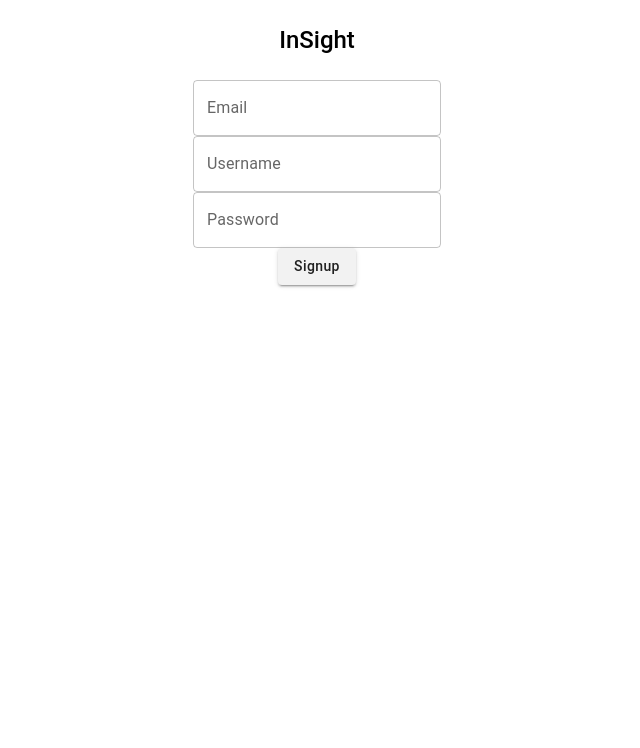
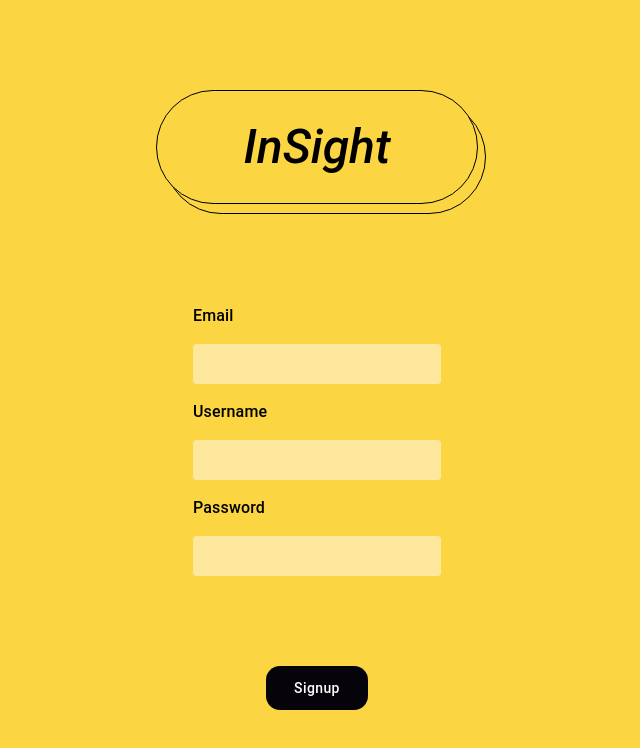
Before and after one commit to tzejit/insight, a React (Create React App) app: page /signup in a window 1280 px wide. Shown: the top 748 px of the page, without its empty margins (323-963 px from the left). Built offline with nearby package versions, Linux system fonts and the light colour scheme.

Commit message:
update landing, login, signup page

```diff
--- /dev/null
+++ b/src/components/buttons/BlackButton.js
@@ -0,0 +1,12 @@
+import { Button } from '@mui/material';
+
+function BlackButton(props) {
+    return(
+    <Button variant="contained" color="black" disableElevation sx={{ padding:'0.7em 2em', borderRadius: '1em'}} onClick={props.onClick}>
+        {props.children}
+    </Button>
+    )
+
+}
+
+export default BlackButton;
--- /dev/null
+++ b/src/components/inputs/TextFieldYellow.js
@@ -0,0 +1,19 @@
+import { TextField } from '@mui/material';
+
+function TextFieldYellow(props) {
+    return(
+    <TextField
+    variant="outlined" size="small"
+    onChange={props.onChange}
+    sx={{
+        "& .MuiOutlinedInput-root": {
+            backgroundColor: "yellow.secondary",
+            "& .MuiOutlinedInput-notchedOutline": {
+            borderColor: "yellow.secondary",
+            }
+        }}}/>
+    )
+
+}
+
+export default TextFieldYellow;
--- /dev/null
+++ b/src/components/typography/InsightTitle.js
@@ -0,0 +1,17 @@
+import Typography from '@mui/material/Typography';
+import { Stack } from '@mui/material';
+import './insight.css'
+function InsightTitle(props) {
+    return(
+    <Stack justifyContent="center" alignItems="center">
+
+        <div className='rectangle'>
+            <Typography color='black' variant='h3' fontWeight='fontWeightMedium' margin='1rem' sx={{ fontStyle: 'italic' }}>InSight</Typography>
+        </div>
+        <div className='rectangle2'/>
+    </Stack>
+    )
+
+}
+
+export default InsightTitle;
--- /dev/null
+++ b/src/components/typography/insight.css
@@ -0,0 +1,26 @@
+.rectangle {
+    display: inline-block;
+    width: 20em;
+    height: 7em;
+    background: #FBD542;
+    border-style: solid;
+    border-radius: 5em;
+    border-width: 1px;
+    text-align: center;
+    align-content: center;
+    z-index: 2;
+}
+
+.rectangle2 {
+    display: inline-block;
+    width: 20em;
+    height: 7em;
+    background: transparent;
+    border-style: solid;
+    border-radius: 5em;
+    border-width: 1px;
+    text-align: center;
+    margin-top: -6.5em;
+    margin-right: -1em;
+    z-index: 1;
+}
--- a/src/pages/Landing.js
+++ b/src/pages/Landing.js
@@ -1,49 +1,50 @@
 import Grid from '@mui/material/Grid';
 import { Link } from "react-router-dom";
 import { ThemeProvider, createTheme } from '@mui/material/styles';
-import { Button, Typography } from '@mui/material';
+import { Typography, Box } from '@mui/material';
 import Stack from '@mui/material/Stack';
+import './landing.css'
+import InsightTitle from '../components/typography/InsightTitle';
+import BlackButton from '../components/buttons/BlackButton';
 
 const theme = createTheme({
     palette: {  primary: {main: '#f2f2f2' },
-                yellow: {main: '#ffc000', transparent: '#ffc00033' },
+                yellow: {main: '#FBD542', transparent: '#ffc00033' },
                 grey: {main: '#252f3f'},
-                brown: {main: '#420D0D'}},
+                brown: {main: '#420D0D'},
+                black: {main: '#06040A'}},
     typography: {
         button: {
           textTransform: 'none',
-          flexDirection: "column"
+          flexDirection: "column",
         }
-      }
+      },
 })
 
 function Landing() {
   return (
     <ThemeProvider theme={theme}>
-            <Stack   justifyContent="center"
-  alignItems="center">
-                <Typography color='black' variant='h5' fontWeight='fontWeightMedium' margin='1em'>Ready</Typography>
-                <Typography color='black' variant='h5' fontWeight='fontWeightMedium' margin='1em'>Set</Typography>
-                <Typography color='black' variant='h5' fontWeight='fontWeightMedium' margin='1em'>InSight!</Typography>
+        <Box sx={{backgroundColor: 'yellow.main' }} height='100vh' width='100vw' display="flex" justifyContent="center" alignItems="center">
+            <Stack justifyContent="center" alignItems="center">
+                <Typography color='black' variant='h3' fontWeight='fontWeightMedium' margin='1rem'>Ready</Typography>
+                <Typography color='black' variant='h3' fontWeight='fontWeightMedium' margin='1rem'>Set</Typography>
+                <InsightTitle/>
 
-                <Grid container spacing={2}   justifyContent="center"
-  alignItems="center">
+                <Grid container spacing='5em' justifyContent="center" alignItems="center" padding='5em'>
                     <Grid item xs='auto'>
                         <Link to="login">
-                            <Button variant="contained">
-                                Login
-                            </Button>
+                            <BlackButton>Login</BlackButton>
                         </Link>
                     </Grid>
                     <Grid item xs='auto'>
                         <Link to="signup">
-                            <Button variant="contained">
-                                Signup
-                            </Button>
+                            <BlackButton>Sign up</BlackButton>
                         </Link>
                     </Grid>
                 </Grid>
             </Stack>
+        </Box>
+
     </ThemeProvider>
 
   );
--- a/src/pages/Login.js
+++ b/src/pages/Login.js
@@ -1,24 +1,26 @@
-import TextField from '@mui/material/TextField';
 import { ThemeProvider, createTheme } from '@mui/material/styles';
-import { Button, Typography } from '@mui/material';
+import { Typography } from '@mui/material';
 import Stack from '@mui/material/Stack';
+import Box from '@mui/material/Box';
 import { useState } from 'react';
 import { useNavigate } from 'react-router-dom';
 import Alert from '@mui/material/Alert';
-
-
+import InsightTitle from '../components/typography/InsightTitle';
+import BlackButton from '../components/buttons/BlackButton';
+import TextFieldYellow from '../components/inputs/TextFieldYellow';
 
 const theme = createTheme({
     palette: {  primary: {main: '#f2f2f2' },
-                yellow: {main: '#ffc000', transparent: '#ffc00033' },
+                yellow: {main: '#FBD542', secondary: '#FDE89D' },
                 grey: {main: '#252f3f'},
-                brown: {main: '#420D0D'}},
+                brown: {main: '#420D0D'},
+                black: {main: '#06040A', contrastText: '#ffffff'}},
     typography: {
         button: {
           textTransform: 'none',
           flexDirection: "column"
         }
-      }
+      },
 })
 
 function Login() {
@@ -49,14 +51,23 @@ function Login() {
 
   return (
     <ThemeProvider theme={theme}>
-            <Stack justifyContent="center" alignItems="center">
-
-                <Typography color='black' variant='h5' fontWeight='fontWeightMedium' margin='1em'>InSight</Typography>
-                <TextField label="Username" variant="outlined" onChange={(e)=>setUsername(e.target.value)}/>
-                <TextField label="Password" variant="outlined" onChange={(e)=>setPassword(e.target.value)}/>
-                <Button variant="contained" onClick={loginApiCall}> Login </Button>
+        <Box sx={{backgroundColor: 'yellow.main', flexDirection: 'column' }} height='100vh' width='100vw' display="flex" justifyContent="space-evenly" alignItems="center">
+            <InsightTitle/>
+            <Stack justifyContent="center" alignItems="center" spacing={2}>
+                <Box width="100%">
+                    <Typography color='black' variant='body1' fontWeight='fontWeightMedium' align="left">Username</Typography>
+                </Box>
+                <TextFieldYellow onChange={(e)=>setUsername(e.target.value)} />
+                <Box width="100%">
+                    <Typography color='black' variant='body1' fontWeight='fontWeightMedium' align="left">Password</Typography>
+                </Box>
+                <TextFieldYellow onChange={(e)=>setPassword(e.target.value)} />
                 {error ? <Alert severity="error">{error}</Alert>: ''}
             </Stack>
+            <BlackButton onClick={loginApiCall}>
+                Login
+            </BlackButton>
+        </Box>
     </ThemeProvider>
 
   );
--- a/src/pages/Signup.js
+++ b/src/pages/Signup.js
@@ -1,17 +1,20 @@
-import TextField from '@mui/material/TextField';
 import { ThemeProvider, createTheme } from '@mui/material/styles';
-import { Button, Typography } from '@mui/material';
+import { Box, Typography } from '@mui/material';
 import Stack from '@mui/material/Stack';
 import { useNavigate } from 'react-router-dom';
 import { useState } from 'react';
 import Alert from '@mui/material/Alert';
+import InsightTitle from '../components/typography/InsightTitle';
+import TextFieldYellow from '../components/inputs/TextFieldYellow';
+import BlackButton from '../components/buttons/BlackButton';
 
 
 const theme = createTheme({
     palette: {  primary: {main: '#f2f2f2' },
-                yellow: {main: '#ffc000', transparent: '#ffc00033' },
+                yellow: {main: '#FBD542', secondary: '#FDE89D' },
                 grey: {main: '#252f3f'},
-                brown: {main: '#420D0D'}},
+                brown: {main: '#420D0D'},
+                black: {main: '#06040A', contrastText: '#ffffff'}},
     typography: {
         button: {
           textTransform: 'none',
@@ -48,15 +51,25 @@ function Signup() {
       }
   return (
     <ThemeProvider theme={theme}>
-            <Stack justifyContent="center" alignItems="center">
-
-                <Typography color='black' variant='h5' fontWeight='fontWeightMedium' margin='1em'>InSight</Typography>
-                <TextField label="Email" variant="outlined" />
-                <TextField label="Username" variant="outlined" onChange={(e)=>setUsername(e.target.value)}/>
-                <TextField label="Password" variant="outlined" onChange={(e)=>setPassword(e.target.value)}/>
-                <Button variant="contained" onClick={signupApiCall}> Signup </Button>
+        <Box sx={{backgroundColor: 'yellow.main', flexDirection: 'column' }} height='100vh' width='100vw' display="flex" justifyContent="space-evenly" alignItems="center">
+            <InsightTitle/>
+            <Stack justifyContent="center" alignItems="center" spacing={2}>
+                <Box width="100%">
+                    <Typography color='black' variant='body1' fontWeight='fontWeightMedium' align="left">Email</Typography>
+                </Box>
+                <TextFieldYellow/>
+                <Box width="100%">
+                    <Typography color='black' variant='body1' fontWeight='fontWeightMedium' align="left">Username</Typography>
+                </Box>
+                <TextFieldYellow onChange={(e)=>setUsername(e.target.value)}/>
+                <Box width="100%">
+                    <Typography color='black' variant='body1' fontWeight='fontWeightMedium' align="left">Password</Typography>
+                </Box>
+                <TextFieldYellow  onChange={(e)=>setPassword(e.target.value)}/>
                 {error ? <Alert severity="error">{error}</Alert>: ''}
             </Stack>
+            <BlackButton onClick={signupApiCall}>Signup</BlackButton>
+        </Box>
     </ThemeProvider>
 
   );
--- /dev/null
+++ b/src/pages/landing.css
@@ -0,0 +1,4 @@
+a, button {
+    color: white; /* blue colors for links too */
+    text-decoration: inherit; /* no underline */
+}
```
